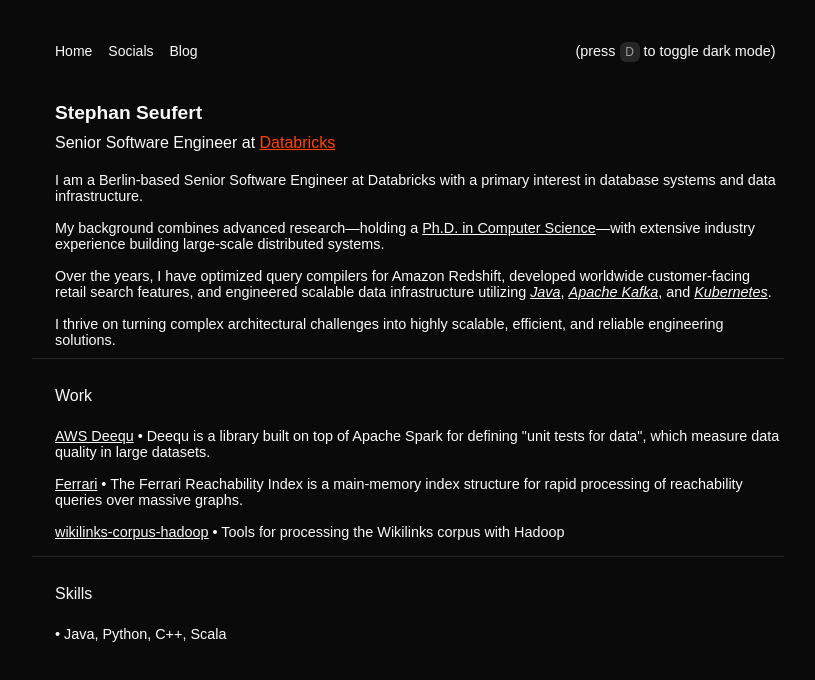
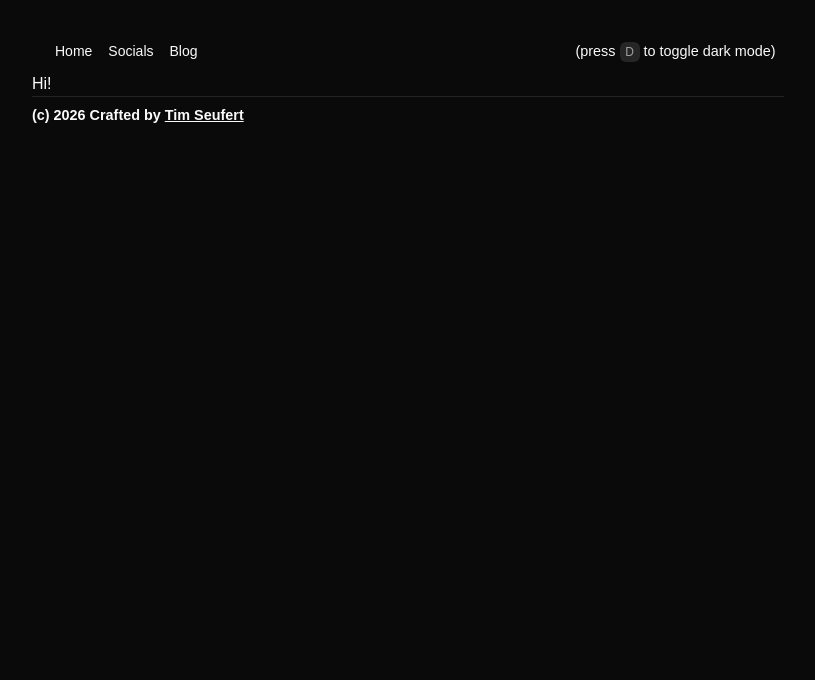
Before and after one commit to Timhongphuc/MinimalistPortfolio, a React (Vite) app: page /socials in a window 1280 px wide. Shown: the top 680 px of the page, without its empty margins (232-1047 px from the left). Built offline with nearby package versions, Linux system fonts and the light colour scheme.

Commit message:
Implemented Router (asked Google AI for help) -> I don't really understand the router concept yet. It's kinda confusing atm.

```diff
--- a/package.json
+++ b/package.json
@@ -20,6 +20,7 @@
     "radix-ui": "^1.5.0",
     "react": "^19.2.6",
     "react-dom": "^19.2.6",
+    "react-router-dom": "^7.17.0",
     "shadcn": "^4.11.0",
     "tailwind-merge": "^3.6.0",
     "tailwindcss": "^4",
--- a/src/App.tsx
+++ b/src/App.tsx
@@ -5,6 +5,7 @@
   NavigationMenuList,
 } from "@/components/ui/navigation-menu"
 import { Kbd } from "@/components/ui/kbd"
+import { Outlet, Link } from "react-router-dom"
 
 export function App() {
   return (
@@ -15,17 +16,26 @@
       {/*<NavigationMenu>*/}
         <NavigationMenuList>
 
-            <NavigationMenuItem>
-                <NavigationMenuLink className="navbarpointer">Home</NavigationMenuLink>
-            </NavigationMenuItem>
-            <NavigationMenuItem>
-                <NavigationMenuLink className="navbarpointer">Socials</NavigationMenuLink>
+          <NavigationMenuItem>
+            <NavigationMenuLink asChild>
+              <Link to='/' className="navbarpointer">Home</Link>
+            </NavigationMenuLink>
           </NavigationMenuItem>
+
           <NavigationMenuItem>
-              <NavigationMenuLink className="navbarpointer">Blog</NavigationMenuLink>
+            <NavigationMenuLink asChild>
+                <Link to='/socials' className="navbarpointer">Socials</Link>
+            </NavigationMenuLink>
+          </NavigationMenuItem>
+
+          <NavigationMenuItem>
+            <NavigationMenuLink asChild>
+              <Link to='/blog' className="navbarpointer">Blog</Link>
+            </NavigationMenuLink>
           </NavigationMenuItem>
 
         </NavigationMenuList>
+
 
           <div>
             <p className="noticeHeader">(press <Kbd>D</Kbd> to toggle dark mode)</p>
@@ -37,41 +47,7 @@
       <img src="{stepsPhoto}" alt="Steps ASCII Art" ></img>
       </div>*/}
 
-      <div>
-        <h1 className="jdName">Stephan Seufert</h1>
-
-        <h3 className="briefDescription">Senior Software Engineer at <a className="databricks" href="https://www.databricks.com" target="_blank">Databricks</a> </h3>
-      </div>
-
-      <div className="introTextP space-y-4">
-            <p>I am a Berlin-based Senior Software Engineer at Databricks with a primary interest in database systems and data infrastructure.</p>
-            <p>My background combines advanced research—holding a <a className="pLanguagesN" href="https://web.archive.org/web/20200301122807id_/https://publikationen.sulb.uni-saarland.de/bitstream/20.500.11880/25476/1/thesis_final.pdf" target="_blank">Ph.D. in Computer Science</a>—with extensive industry experience building large-scale distributed systems.</p>
-            <p>Over the years, I have optimized query compilers for Amazon Redshift, developed worldwide customer-facing retail search features, and engineered scalable data infrastructure utilizing <a className="pLanguages" href="https://www.java.com/" target="_blank">Java</a>, <a className="pLanguages" href="https://kafka.apache.org/" target="_blank">Apache Kafka</a>, and <a className="pLanguages" href="https://kubernetes.io/" target="_blank">Kubernetes</a>.</p>
-            <p>I thrive on turning complex architectural challenges into highly scalable, efficient, and reliable engineering solutions.</p>
-      </div>
-
-      <hr />
-
-      <div className="workW">
-        Work
-      </div>
-
-      <div className="introTextP space-y-4">
-            <p> <a className="awsdeequ" href="https://github.com/awslabs/deequ" target="_blank">AWS Deequ</a> • Deequ is a library built on top of Apache Spark for defining "unit tests for data", which measure data quality in large datasets. </p>
-            <p> <a className="ferrari" href="https://github.com/steps/Ferrari" target="_blank">Ferrari</a> • The Ferrari Reachability Index is a main-memory index structure for rapid processing of reachability queries over massive graphs. </p>
-            <p> <a className="wikilinks" href="https://github.com/steps/wikilinks-corpus-hadoop" target="_blank">wikilinks-corpus-hadoop</a> • Tools for processing the Wikilinks corpus with Hadoop  </p>
-            <p></p>
-      </div>
-
-      <hr />
-
-      <div className="workW">
-        Skills
-      </div>
-
-      <div className="programming">
-        <p className="introTextP">• Java, Python, C++, Scala</p>
-      </div>
+      <Outlet />
 
       <div>
         <hr />
--- a/src/main.tsx
+++ b/src/main.tsx
@@ -1,14 +1,26 @@
 import { StrictMode } from "react"
 import { createRoot } from "react-dom/client"
-
 import "./index.css"
 import App from "./App.tsx"
 import { ThemeProvider } from "@/components/theme-provider.tsx"
+import { BrowserRouter, Routes, Route } from 'react-router-dom'
+import { Home } from './pages/Home.tsx'
+import { Socials } from './pages/Socials.tsx'
 
-createRoot(document.getElementById("root")!).render(
-  <StrictMode>
-    <ThemeProvider>
-      <App />
-    </ThemeProvider>
-  </StrictMode>
+createRoot(document.getElementById('root')!).render(
+  <ThemeProvider> {/*Really important theme provider listens for keystroke 'd'*/}
+
+    <BrowserRouter>
+      <Routes>
+
+        <Route path="/" element={<App />}>
+          <Route index element={<Home />} />
+
+          <Route path="/socials" element={<Socials />} />
+
+        </Route>
+      </Routes>
+    </BrowserRouter>
+
+  </ThemeProvider>
 )
--- /dev/null
+++ b/src/pages/Home.tsx
@@ -0,0 +1,42 @@
+
+export function Home() {
+  return (
+    <>
+      <div>
+        <h1 className="jdName">Stephan Seufert</h1>
+
+        <h3 className="briefDescription">Senior Software Engineer at <a className="databricks" href="https://www.databricks.com" target="_blank">Databricks</a> </h3>
+      </div>
+
+      <div className="introTextP space-y-4">
+            <p>I am a Berlin-based Senior Software Engineer at Databricks with a primary interest in database systems and data infrastructure.</p>
+            <p>My background combines advanced research—holding a <a className="pLanguagesN" href="https://web.archive.org/web/20200301122807id_/https://publikationen.sulb.uni-saarland.de/bitstream/20.500.11880/25476/1/thesis_final.pdf" target="_blank">Ph.D. in Computer Science</a>—with extensive industry experience building large-scale distributed systems.</p>
+            <p>Over the years, I have optimized query compilers for Amazon Redshift, developed worldwide customer-facing retail search features, and engineered scalable data infrastructure utilizing <a className="pLanguages" href="https://www.java.com/" target="_blank">Java</a>, <a className="pLanguages" href="https://kafka.apache.org/" target="_blank">Apache Kafka</a>, and <a className="pLanguages" href="https://kubernetes.io/" target="_blank">Kubernetes</a>.</p>
+            <p>I thrive on turning complex architectural challenges into highly scalable, efficient, and reliable engineering solutions.</p>
+      </div>
+
+      <hr />
+
+      <div className="workW">
+        Work
+      </div>
+
+      <div className="introTextP space-y-4">
+            <p> <a className="awsdeequ" href="https://github.com/awslabs/deequ" target="_blank">AWS Deequ</a> • Deequ is a library built on top of Apache Spark for defining "unit tests for data", which measure data quality in large datasets. </p>
+            <p> <a className="ferrari" href="https://github.com/steps/Ferrari" target="_blank">Ferrari</a> • The Ferrari Reachability Index is a main-memory index structure for rapid processing of reachability queries over massive graphs. </p>
+            <p> <a className="wikilinks" href="https://github.com/steps/wikilinks-corpus-hadoop" target="_blank">wikilinks-corpus-hadoop</a> • Tools for processing the Wikilinks corpus with Hadoop  </p>
+            <p></p>
+      </div>
+
+      <hr />
+
+      <div className="workW">
+        Programming
+      </div>
+
+      <div className="programming">
+        <p className="introTextP">• Java, Python, C++, Scala</p>
+      </div>
+    </>
+  )
+}
--- /dev/null
+++ b/src/pages/Socials.tsx
@@ -0,0 +1,8 @@
+
+export function Socials() {
+  return (
+    <>
+      <h1>Hi!</h1>
+    </>
+  )
+}
```
Also changed, not shown: 1 other file (tests, documents, lock files or other folders).
